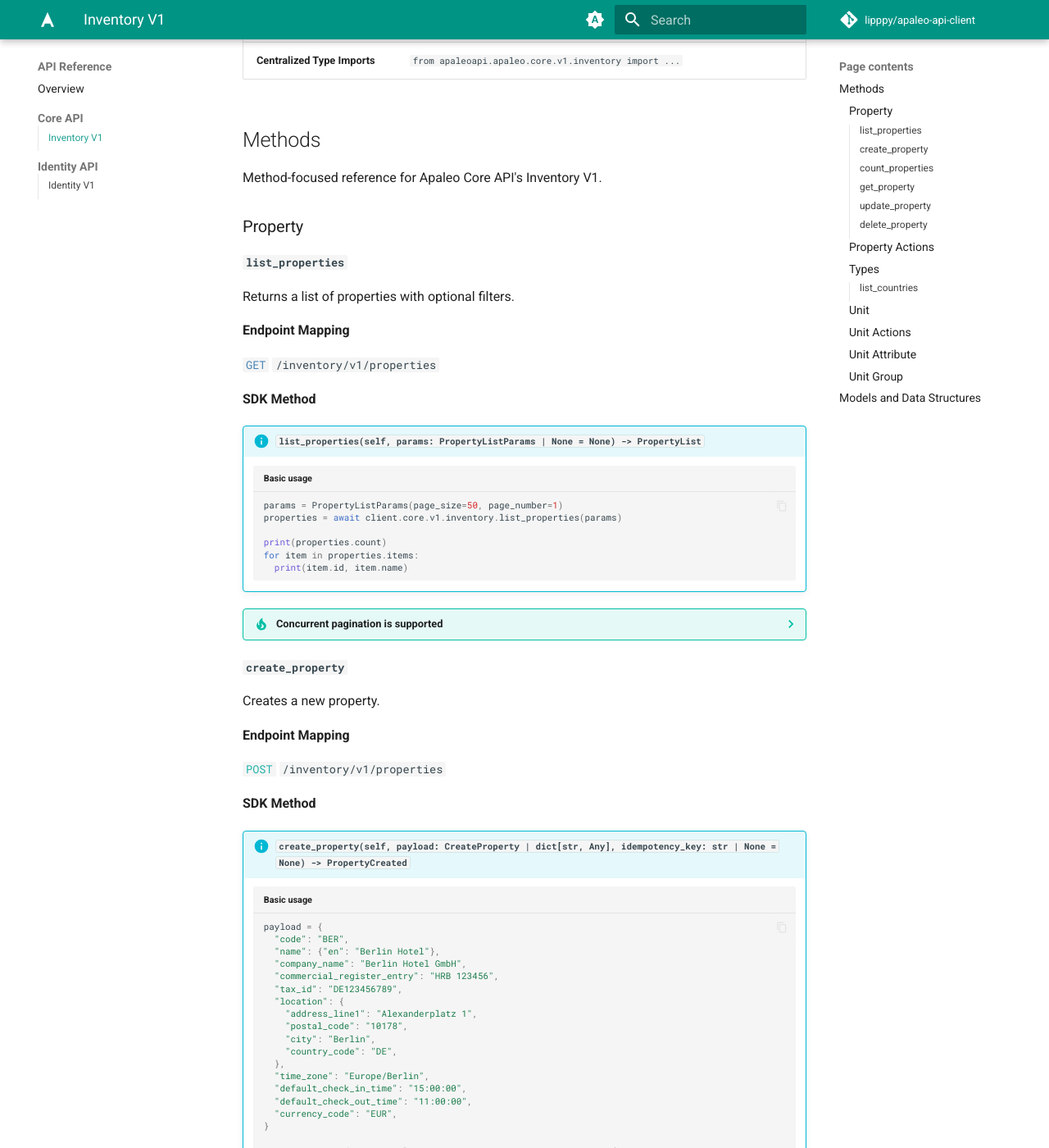
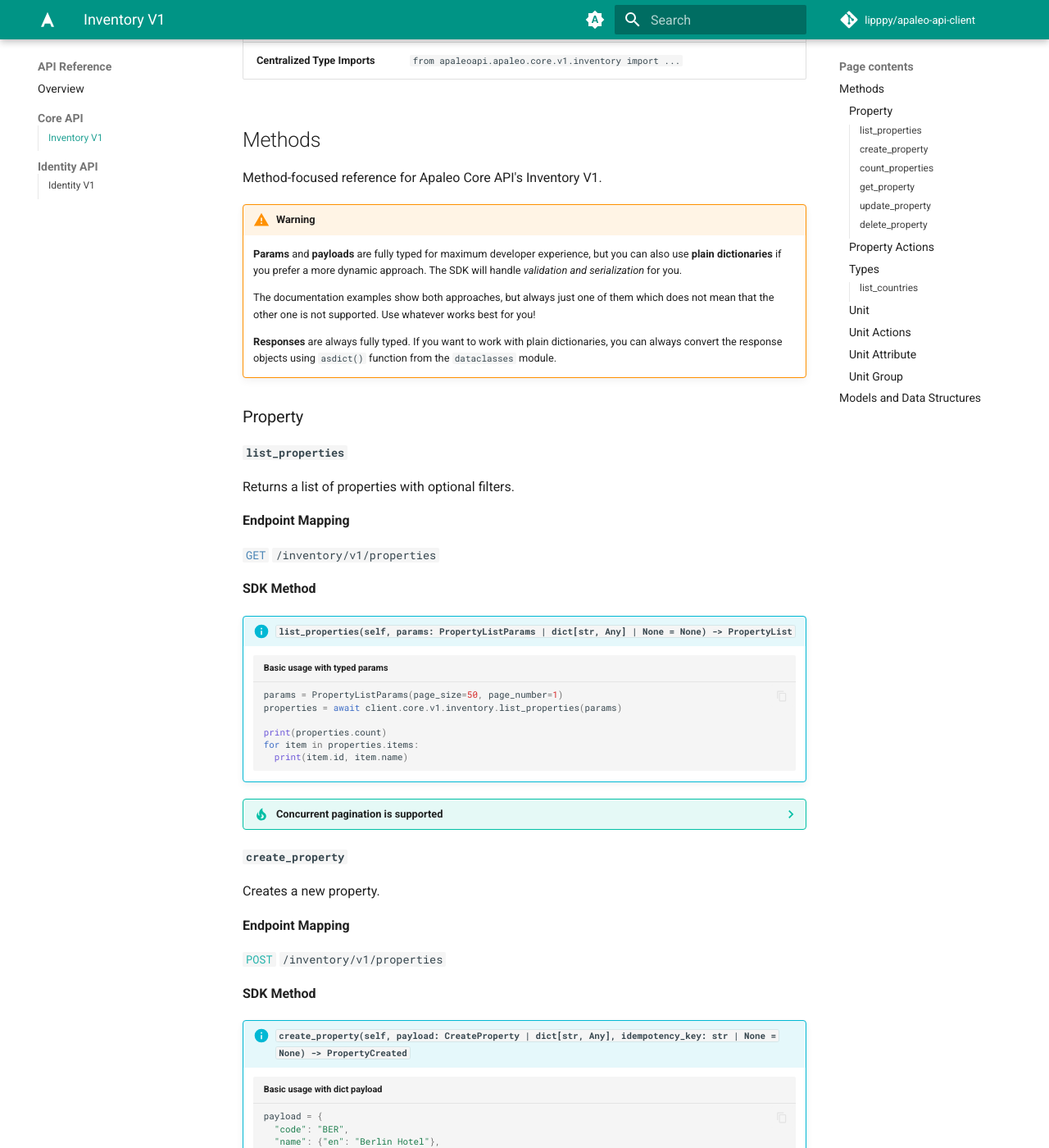
Before and after one commit to lipppy/apaleo-api-client, an MkDocs documentation site: the page built from docs/api/core/inventory_v1.md, in a window 1280 px wide and 1400 px high, scrolled down 629 px. Shown: the whole window at 82% size. Built offline with MkDocs 1.6.1 and Material for MkDocs 9.7.7, drawn with Linux system fonts in a browser that asks for light colours; comment, search, counter and statistics services are not loaded; the version menu is left out; some of the changed text lies outside the part shown.

Commit message:
docs: enhance documentation for with typed params and payloads guidance

````diff
--- a/docs/api/core/inventory_v1.md
+++ b/docs/api/core/inventory_v1.md
@@ -41,6 +41,14 @@
 
 Method-focused reference for Apaleo Core API's Inventory V1.
 
+!!! warning
+
+    **Params** and **payloads** are fully typed for maximum developer experience, but you can also use **plain dictionaries** if you prefer a more dynamic approach. The SDK will handle _validation and serialization_ for you.
+
+    The documentation examples show both approaches, but always just one of them which does not mean that the other one is not supported. Use whatever works best for you!
+
+    **Responses** are always fully typed. If you want to work with plain dictionaries, you can always convert the response objects using `asdict()` function from the `dataclasses` module.
+
 ### Property
 
 #### `list_properties`
@@ -53,9 +61,9 @@
 
 **SDK Method**
 
-!!! info "`list_properties(self, params: PropertyListParams | None = None) -> PropertyList`"
+!!! info "`list_properties(self, params: PropertyListParams | dict[str, Any] | None = None) -> PropertyList`"
 
-    ```python title="Basic usage"
+    ```python title="Basic usage with typed params"
     params = PropertyListParams(page_size=50, page_number=1)
     properties = await client.core.v1.inventory.list_properties(params)
 
@@ -86,7 +94,7 @@
 
 !!! info "`create_property(self, payload: CreateProperty | dict[str, Any], idempotency_key: str | None = None) -> PropertyCreated`"
 
-    ```python title="Basic usage"
+    ```python title="Basic usage with dict payload"
     payload = {
       "code": "BER",
       "name": {"en": "Berlin Hotel"},
@@ -143,7 +151,7 @@
 
 **SDK Method**
 
-!!! info "`get_property(self, property_id: str, params: PropertyGetParams | None = None) -> Property`"
+!!! info "`get_property(self, property_id: str, params: PropertyGetParams | dict[str, Any] | None = None) -> Property`"
 
     ```python title="Basic usage"
     params = PropertyGetParams(languages=["en"], expand=["unitGroups"])
@@ -165,7 +173,7 @@
 
 **SDK Method**
 
-!!! info "`update_property(self, property_id: str, payload: list[Operation]) -> None`"
+!!! info "`update_property(self, property_id: str, payload: list[Operation] | list[dict[str, Any]]) -> None`"
 
     ```python title="Basic usage"
     payload = [
````
Also changed, not shown: docs/api/identity/identity_v1.md (+8 -0 lines).
